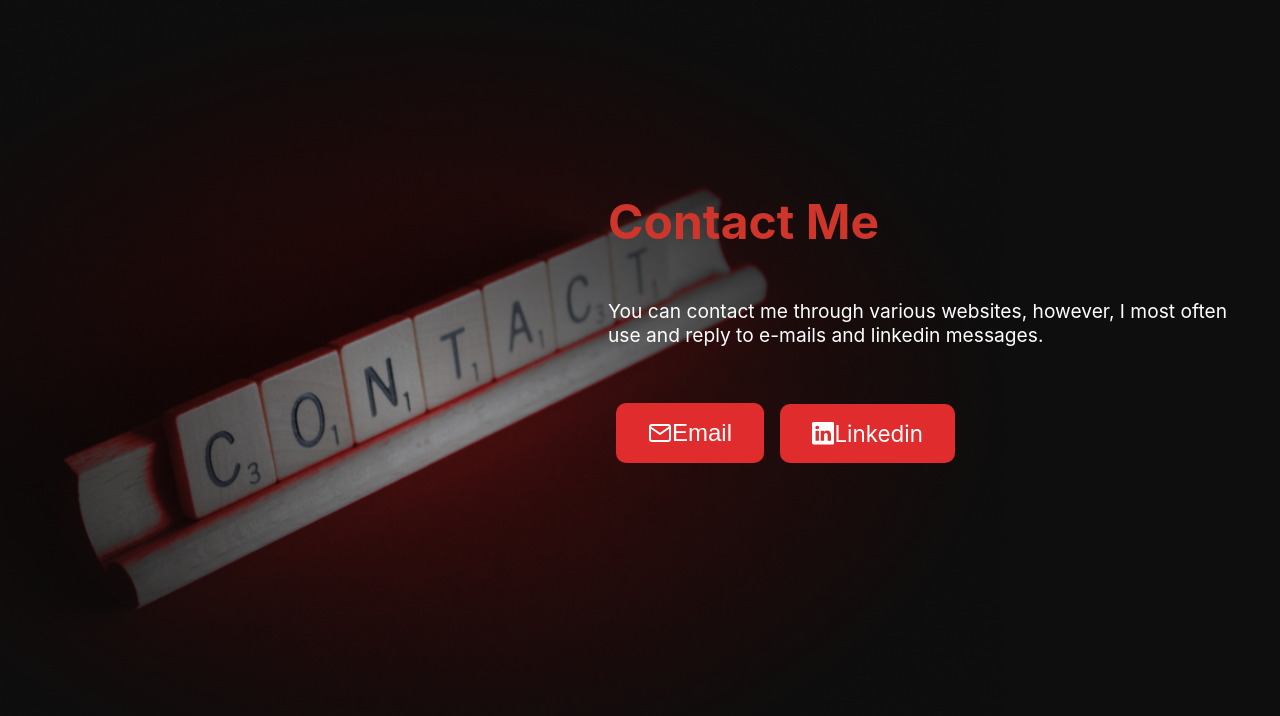
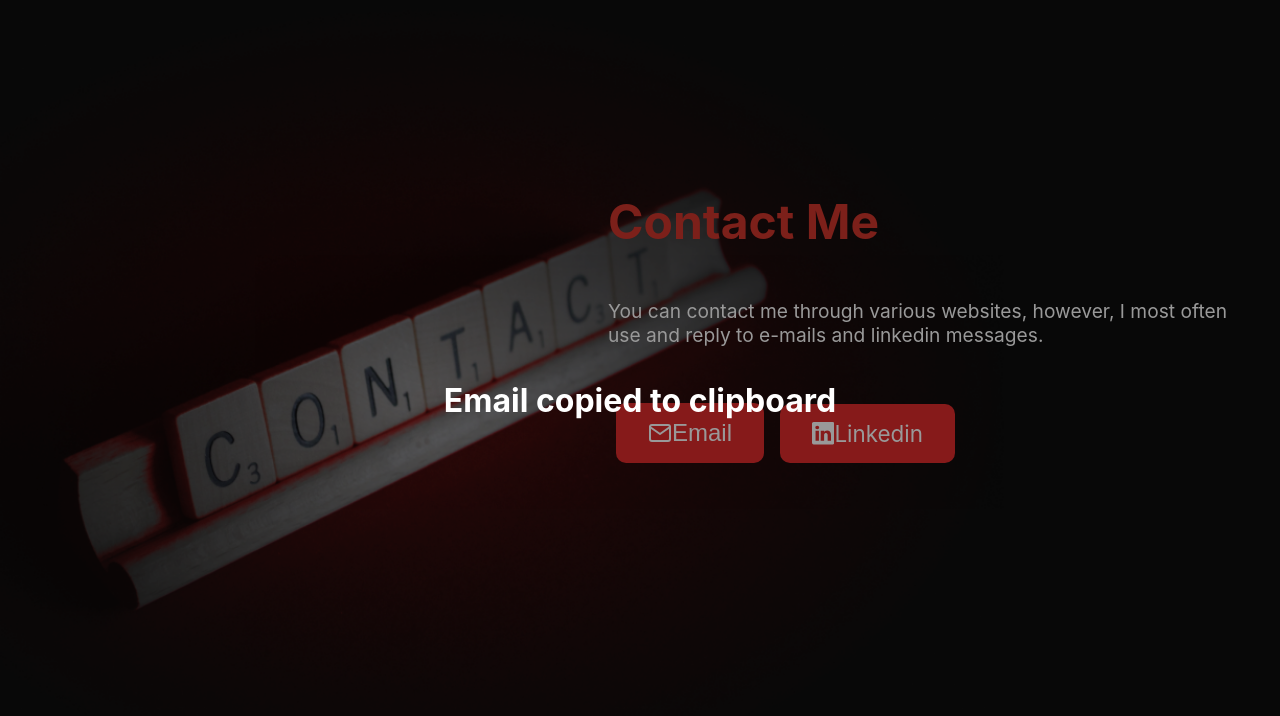
Before and after one commit to lukaszwent/lukaszwent.github.io, a React (Create React App) app: page / in a window 1280 px wide. Both pictures are taken after a click on the button "Email". Shown: the part 1726-2442 px from the top of the page. Built offline with nearby package versions, Linux system fonts and the light colour scheme.

Commit message:
Fix modal

```diff
--- a/src/components/UI/Modal.module.css
+++ b/src/components/UI/Modal.module.css
@@ -1,12 +1,15 @@
 .modal {
-  top: 35%;
-  left: 35%;
-  position: absolute;
-  width: 30%;
-  color: #fff;
-  background-color: rgba(49, 46, 46, 0.507);
-  text-align: center;
-  font-size: 1.5rem;
+  width: 100vw;
+  height: 100vh;
+  position: fixed;
+  top: 0;
+  left: 0;
+  z-index: 2;
+  background-color: rgba(0, 0, 0, 0.4);
+  display: flex;
+  justify-content: center;
+  align-items: center;
+  color: white;
+  font-size: 2rem;
   font-weight: bold;
-  border-radius: 15px;
 }
```
